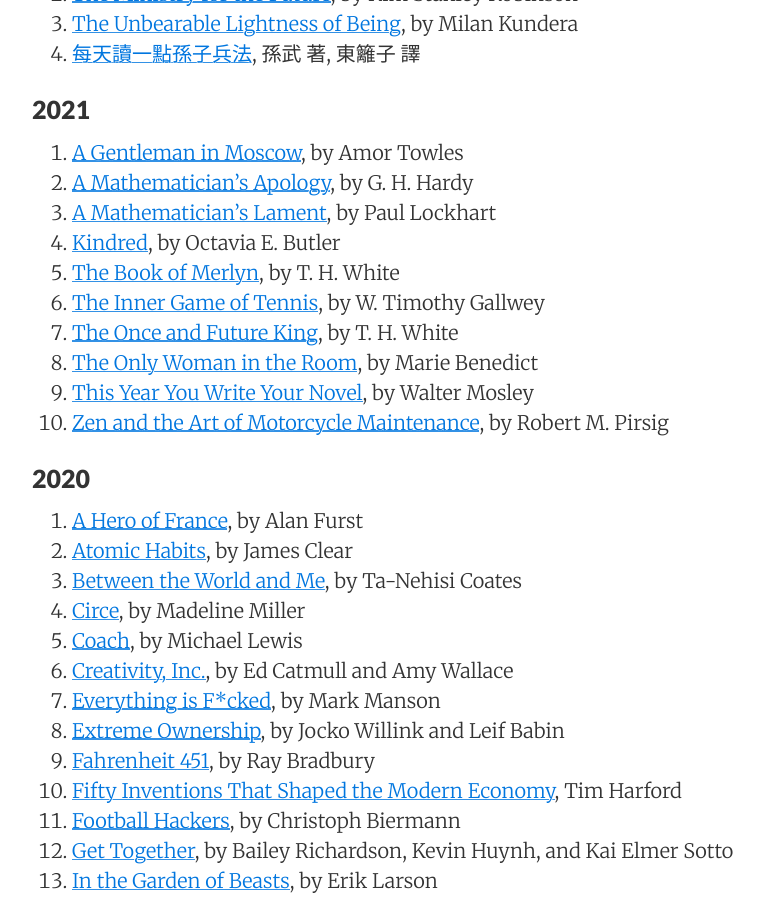
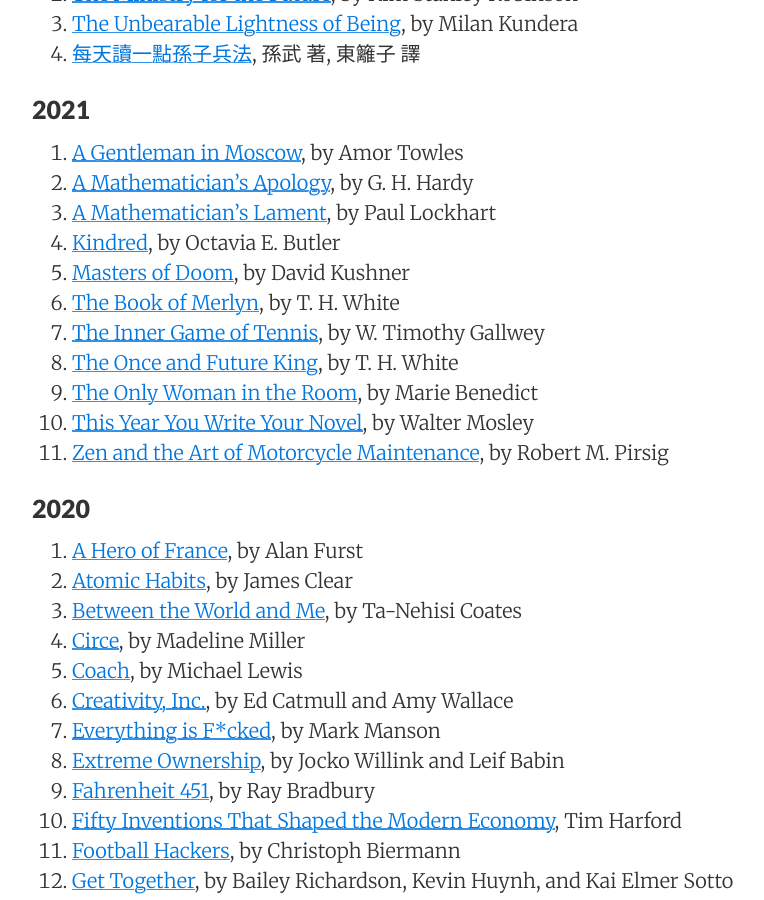
Before and after one commit to sewardlee337/sewardlee337.github.io, a Jekyll site: the page built from readinglist.md, in a window 1280 px wide and 900 px high, scrolled down 470 px. Shown: the whole window, without its empty margins (188-952 px from the left). Built offline with Jekyll 4.4.1, drawn with Linux system fonts in a browser that asks for light colours; nearby versions of some CDN libraries.

Commit message:
update reading list

```diff
--- a/readinglist.md
+++ b/readinglist.md
@@ -24,6 +24,7 @@ _"My alma mater was books, a good library... I could spend the rest of my life r
 1. [A Mathematician's Apology](https://amzn.to/3rpMx6f), by G. H. Hardy
 1. [A Mathematician's Lament](https://amzn.to/30MwHa3), by Paul Lockhart
 1. [Kindred](https://amzn.to/3pBY7du), by Octavia E. Butler
+1. [Masters of Doom](https://amzn.to/3fN0wjD), by David Kushner
 1. [The Book of Merlyn](https://amzn.to/3r3zxTq), by T. H. White
 1. [The Inner Game of Tennis](https://amzn.to/3r9VEHn), by W. Timothy Gallwey
 1. [The Once and Future King](https://amzn.to/2KTm9Bw), by T. H. White
```
